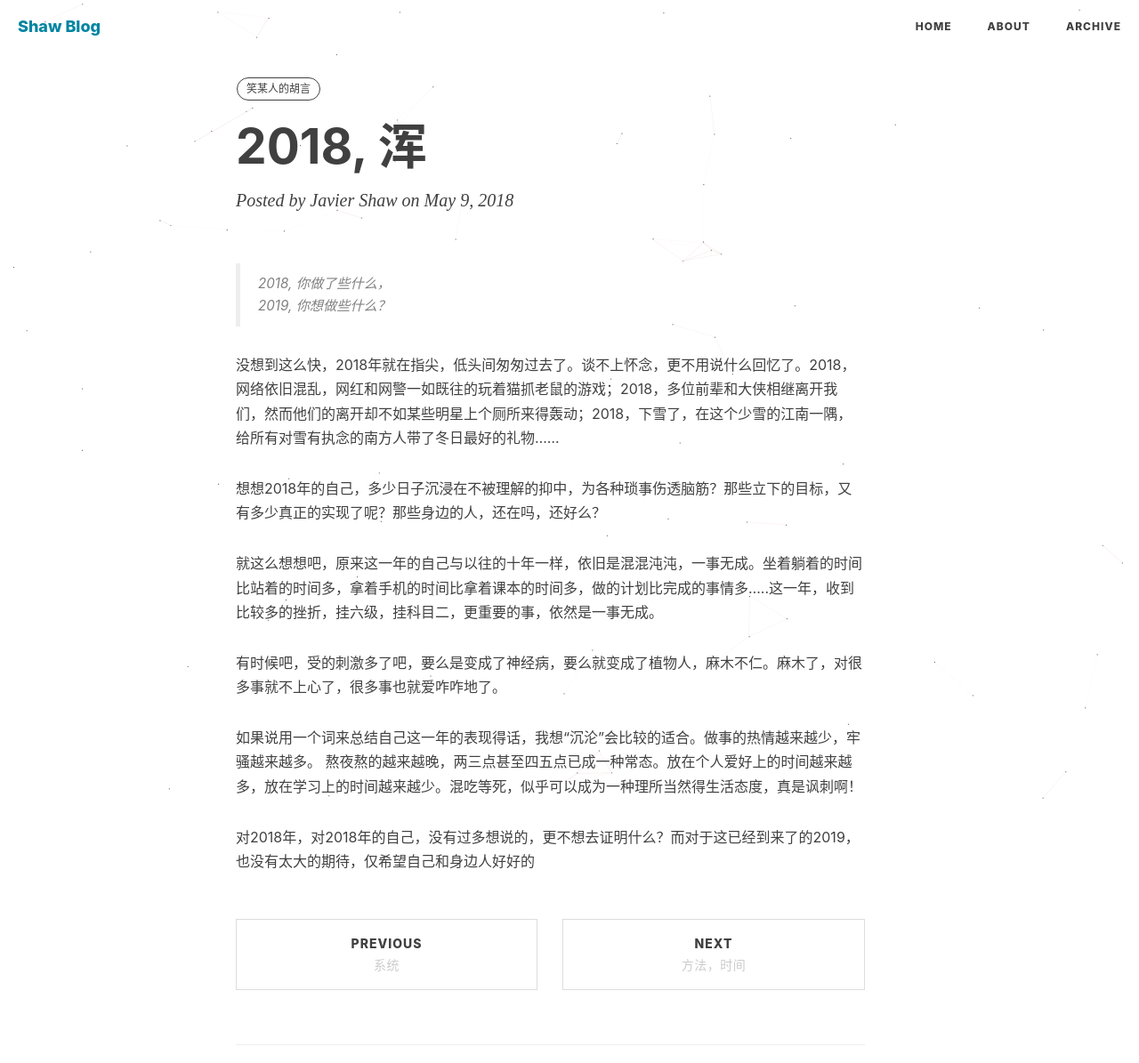
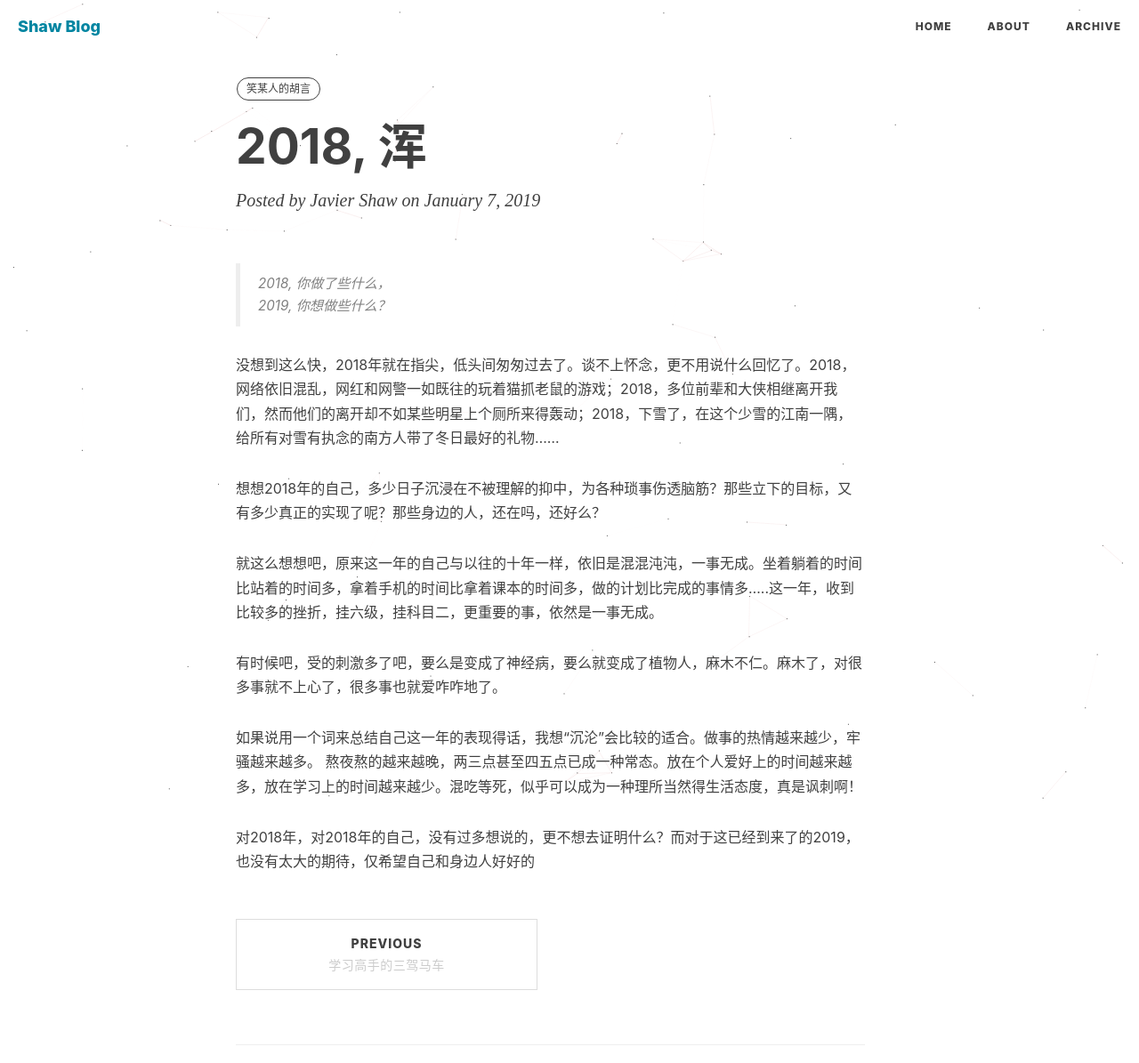
Before and after one commit to jvxiao/jvxiao.github.io, a Jekyll site: the page built from _posts/2019-01-07-good-bye-2018.md, in a window 1280 px wide. Shown: the top 1195 px of the page at 89% size. Built offline with Jekyll 4.4.1, drawn with Linux system fonts in a browser that asks for light colours; nearby versions of some CDN libraries; comment, search, counter and statistics services are not loaded.

Commit message:
post update

```diff
--- a/_posts/2019-01-07-good-bye-2018.md
+++ b/_posts/2019-01-07-good-bye-2018.md
@@ -1,7 +1,7 @@
 ---
 layout:	post
 title:	"2018, 浑"
-date:	2018-05-09 19:45:08
+date:	2019-01-07 19:45:08
 author: Javier Shaw
 header-style: text
 tags:
```
